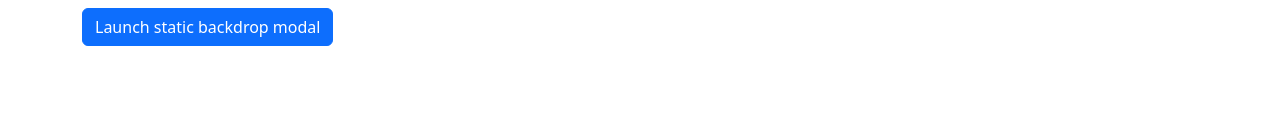
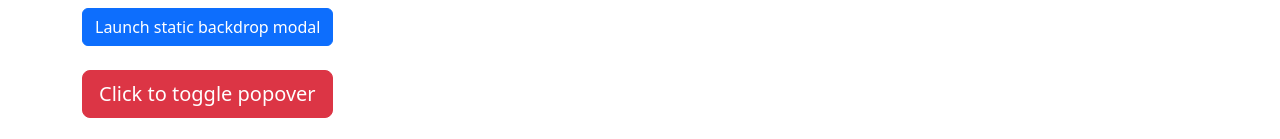
Before and after one commit to Shaaz-Ahmed/Bootstrap-React, a React (Create React App) app: page / in a window 1280 px wide. Shown: the part 1559-1698 px from the top of the page. Before the commit the page ends 1605 px from the top, so only its background shows below. Built offline with nearby package versions, Linux system fonts and the light colour scheme.

Commit message:
added popover code

```diff
--- a/src/App.js
+++ b/src/App.js
@@ -6,6 +6,8 @@ import { Button } from 'bootstrap/dist/js/bootstrap.bundle.min';
 import Buttons from './Buttons';
 import Slideshow from './Slideshow';
 import Modal from './Modal';
+import Popover from './Popover';
+import PopoverComponent from './PopoverComponent';
 const App = () => {
   return (
     <div>
@@ -20,6 +22,9 @@ const App = () => {
       <Slideshow />
       <br/>
       <Modal />
+      <br/>
+      <Popover/>
+      <br/>
     </div>
 
   );
--- a/src/Popover.jsx
+++ b/src/Popover.jsx
@@ -1,10 +1,14 @@
 // Popover is an pop up bix that appear when the event is click
-import React from 'react';
+import React, { useEffect } from 'react';
+import 'bootstrap/dist/css/bootstrap.min.css';
+import 'bootstrap/dist/js/bootstrap.bundle.min';
 
 const Popover = () =>{
     return(
         <>
-
+            <div className='container'>
+            <button type="button" class="btn btn-lg btn-danger" data-bs-toggle="popover" data-bs-title="Popover title" data-bs-content="And here's some amazing content. It's very engaging. Right?">Click to toggle popover</button>
+            </div>
         </>
     )
 }
```
